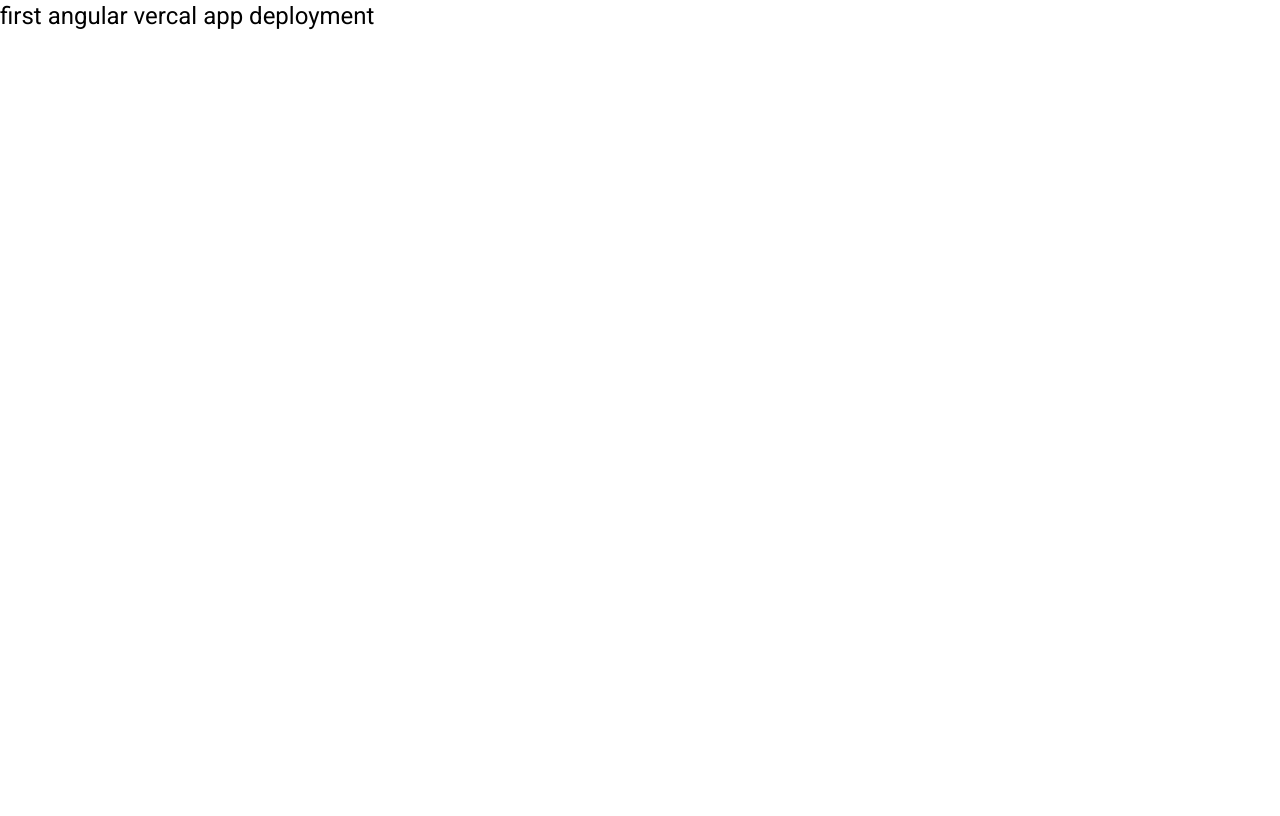
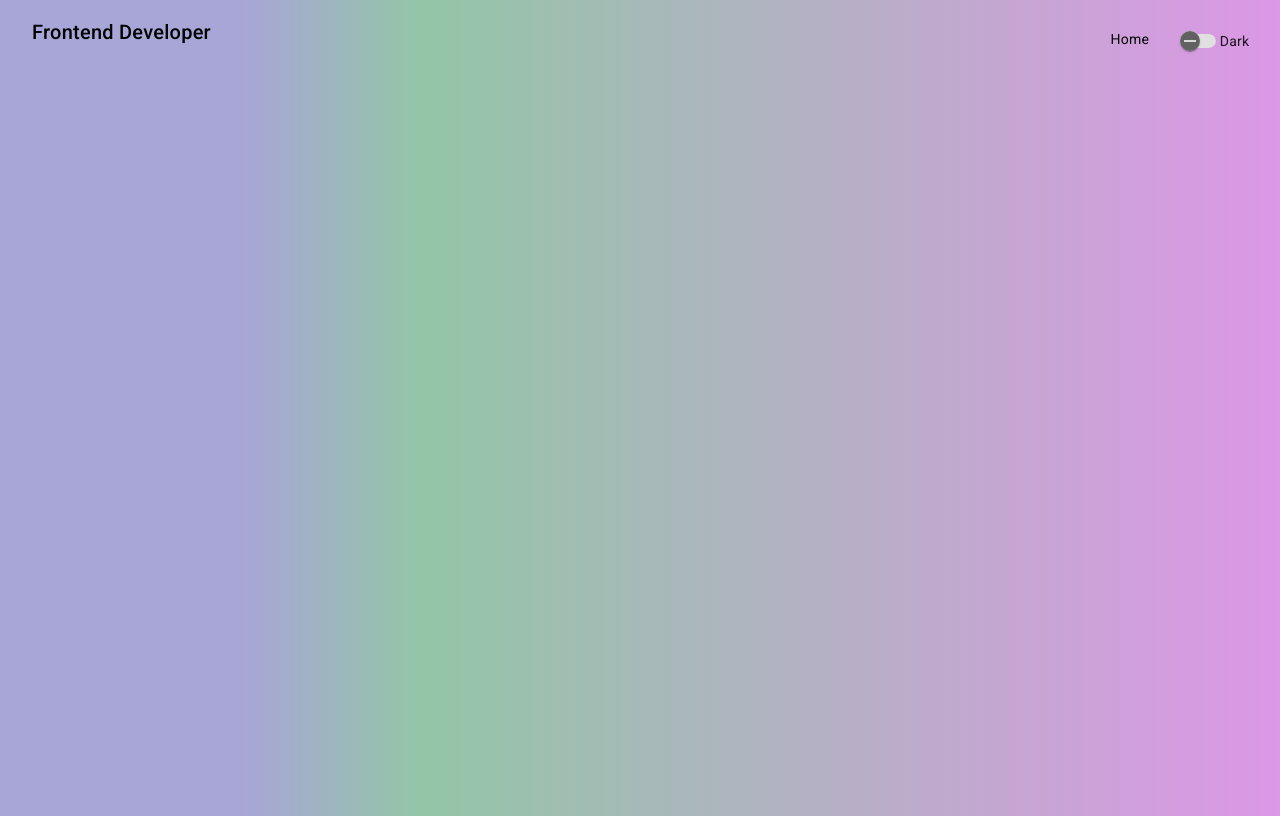
Before and after one commit to bittu1040/Learn-with-Bittu, an Angular app: page / in a window 1280 px wide. Built offline with nearby package versions, Linux system fonts and the light colour scheme.

Commit message:
first commit

```diff
--- a/src/app/app.component.css
+++ b/src/app/app.component.css
@@ -0,0 +1,13 @@
+.section_1{
+    display: flex;
+    align-items: center;
+    justify-content: space-between;
+    margin-top: 16px;
+    margin-left: 32px;
+}
+
+.section_1_1{
+display: flex;
+width: 200px;
+justify-content: space-evenly;
+}
--- a/src/app/app.component.html
+++ b/src/app/app.component.html
@@ -1 +1,10 @@
-<h1>first angular vercal app deployment</h1>
+<header>
+    <div class="section_1">
+    <h2>Frontend Developer</h2>
+    <div class="section_1_1">
+       <div> Home </div>
+       <mat-slide-toggle>Dark</mat-slide-toggle>
+
+    </div>
+    </div>
+</header>
--- a/src/app/app.module.ts
+++ b/src/app/app.module.ts
@@ -4,6 +4,8 @@ import { BrowserModule } from '@angular/platform-browser';
 import { AppRoutingModule } from './app-routing.module';
 import { AppComponent } from './app.component';
 import { BrowserAnimationsModule } from '@angular/platform-browser/animations';
+import {MatSlideToggleModule} from '@angular/material/slide-toggle';
+
 
 @NgModule({
   declarations: [
@@ -12,7 +14,8 @@ import { BrowserAnimationsModule } from '@angular/platform-browser/animations';
   imports: [
     BrowserModule,
     AppRoutingModule,
-    BrowserAnimationsModule
+    BrowserAnimationsModule,
+    MatSlideToggleModule
   ],
   providers: [],
   bootstrap: [AppComponent]
--- a/src/index.html
+++ b/src/index.html
@@ -2,7 +2,7 @@
 <html lang="en">
 <head>
   <meta charset="utf-8">
-  <title>FirstVercalAngularApp</title>
+  <title>Bittu Portfolio</title>
   <base href="/">
   <meta name="viewport" content="width=device-width, initial-scale=1">
   <link rel="icon" type="image/x-icon" href="favicon.ico">
--- a/src/styles.css
+++ b/src/styles.css
@@ -2,3 +2,6 @@
 
 html, body { height: 100%; }
 body { margin: 0; font-family: Roboto, "Helvetica Neue", sans-serif; }
+body{background: rgb(168,166,214);
+    background: linear-gradient(90deg, rgba(168,166,214,1) 19%, rgba(147,198,167,1) 33%, rgba(220,151,230,1) 100%);
+    }
```
